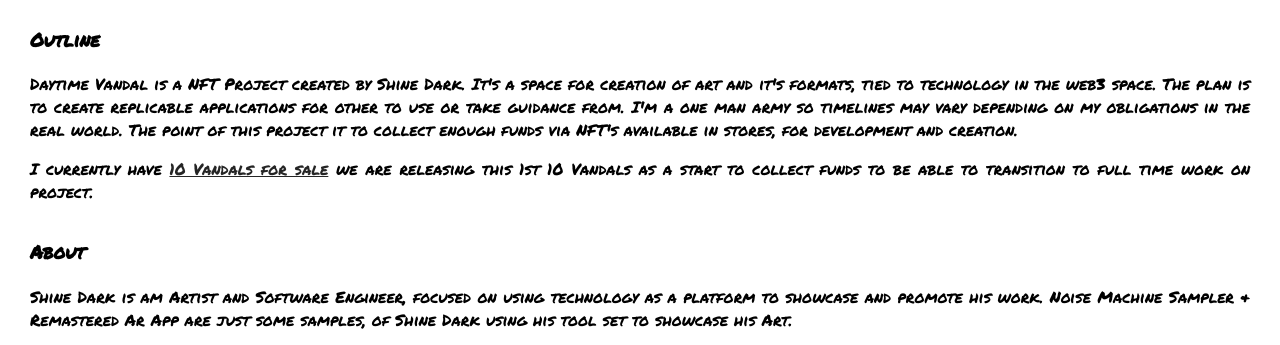
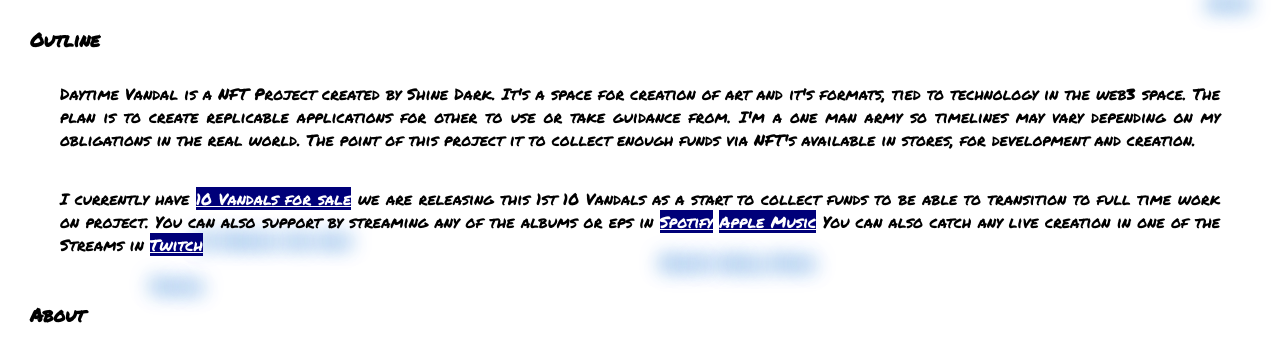
Before and after one commit to shinedark/datytimevandal, a plain HTML site: page roadmap.html in a window 1280 px wide. Shown: the part 113-458 px from the top of the page. Drawn offline with Linux system fonts and the light colour scheme.

Commit message:
styles and changes

```diff
--- a/roadmap.html
+++ b/roadmap.html
@@ -35,7 +35,22 @@
 					>10 Vandals for sale</a
 				>
 				we are releasing this 1st 10 Vandals as a start to collect funds to be
-				able to transition to full time work on project.
+				able to transition to full time work on project. You can also support by
+				streaming any of the albums or eps in
+				<a
+					target="_blank"
+					href="https://open.spotify.com/artist/6Ch6jH9Q2wxd3im5IRYFoF"
+					>Spotify</a
+				>
+				<a
+					target="_blank"
+					href="https://music.apple.com/us/album/tax-commission/1591907546"
+					>Apple Music</a
+				>
+				You can also catch any live creation in one of the Streams in
+				<a target="_blank" href="https://www.twitch.tv/shinedarkmusic"
+					>Twitch</a
+				>
 			</p>
 		</div>
 		<div>
@@ -52,7 +67,7 @@
 			<h2>2022</h2>
 		</div>
 		<ul>
-			<li>Act 1 : NFT Pop Up Store</li>
+			<li>Act 1 : NFT Store</li>
 			<li>Act 2 : Knowledge Give Away</li>
 			<li>Act 3 : Silicon Wax Next Steps</li>
 		</ul>
--- a/styles.css
+++ b/styles.css
@@ -15,10 +15,16 @@ h1 {
 }
 
 a {
-	color: rgb(37, 37, 37);
+	color: white;
+	background-color: rgb(0, 0, 121);
+	text-shadow: 0px 40px 20px rgb(0 104 206 / 99%);
 }
 
 a:hover {
 	color: white;
 	background-color: black;
 }
+
+p {
+	padding: 10px 30px;
+}
```
